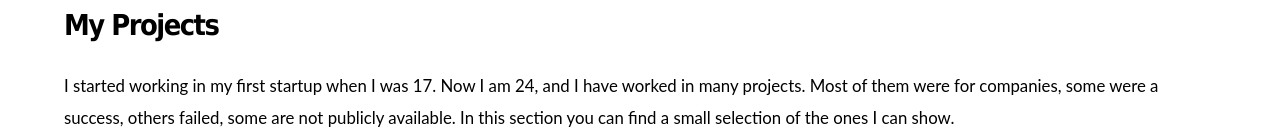
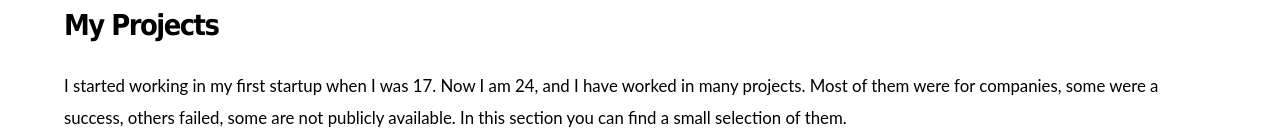
Before and after one commit to CosimoRusso/portfolio, a React (Create React App) app: page / in a window 1280 px wide. Shown: the part 818-952 px from the top of the page. Built offline with nearby package versions, Linux system fonts and the light colour scheme.

Commit message:
Fix graphic and text

```diff
--- a/src/components/Projects.js
+++ b/src/components/Projects.js
@@ -9,7 +9,7 @@ function Projects(){
             <h1>My Projects</h1>
             <p>I started working in my first startup when I was 17. Now I am {new Date().getFullYear() - 1997},
                 and I have worked in many projects. Most of them were for companies, some were a success, others failed,
-                some are not publicly available. In this section you can find a small selection of the ones I can show.</p>
+                some are not publicly available. In this section you can find a small selection of them.</p>
             {projects.map(p =>
                 <ProjectBox {...p} />
             )}
--- a/src/css/style.scss
+++ b/src/css/style.scss
@@ -83,7 +83,7 @@ a.btn-cv{
 }
 
 .social-links{
-  margin: 30px auto;
+  margin-top: 30px;
   background-color: $backgroundGrey;
   padding-top: 30px;
   padding-bottom: 30px;
```
